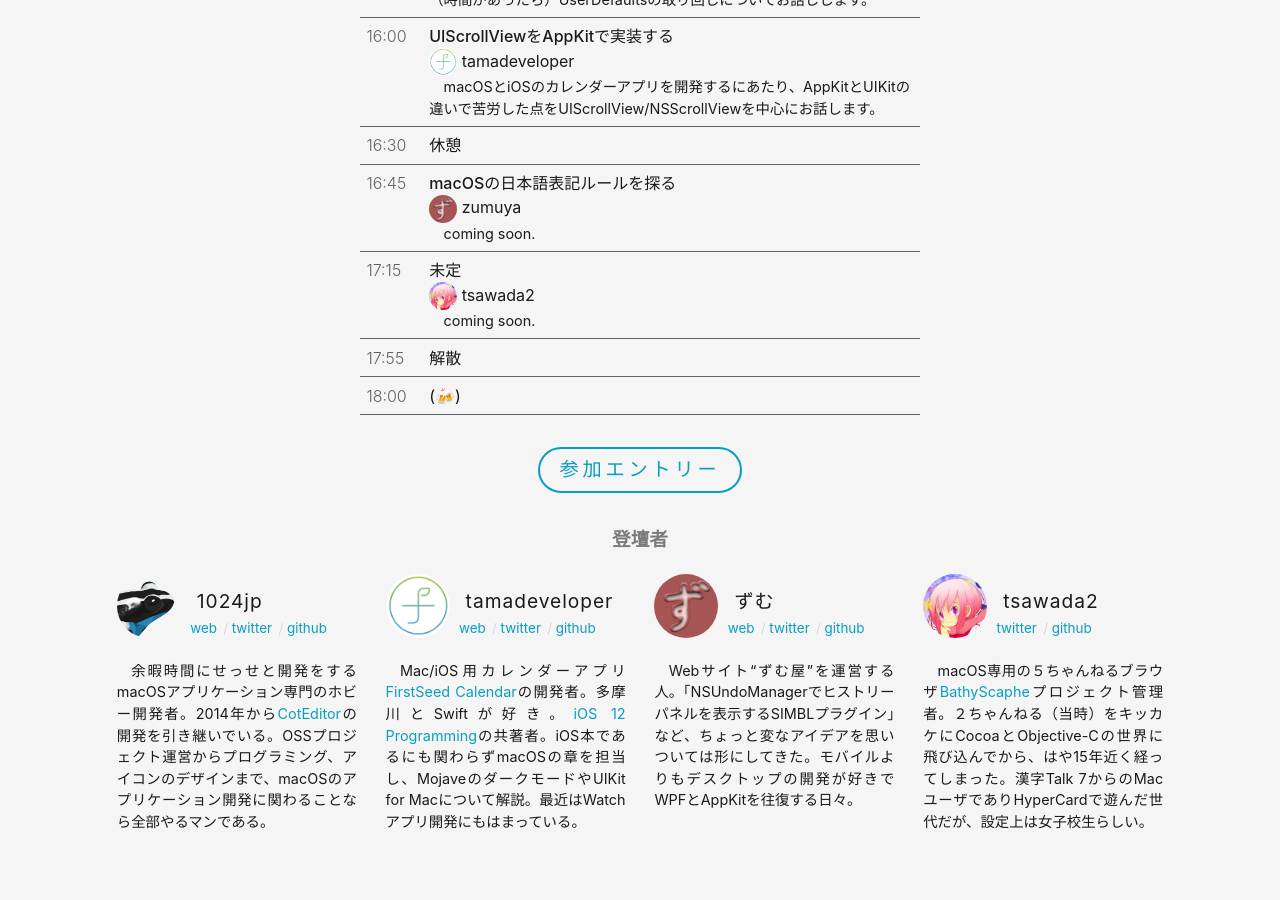
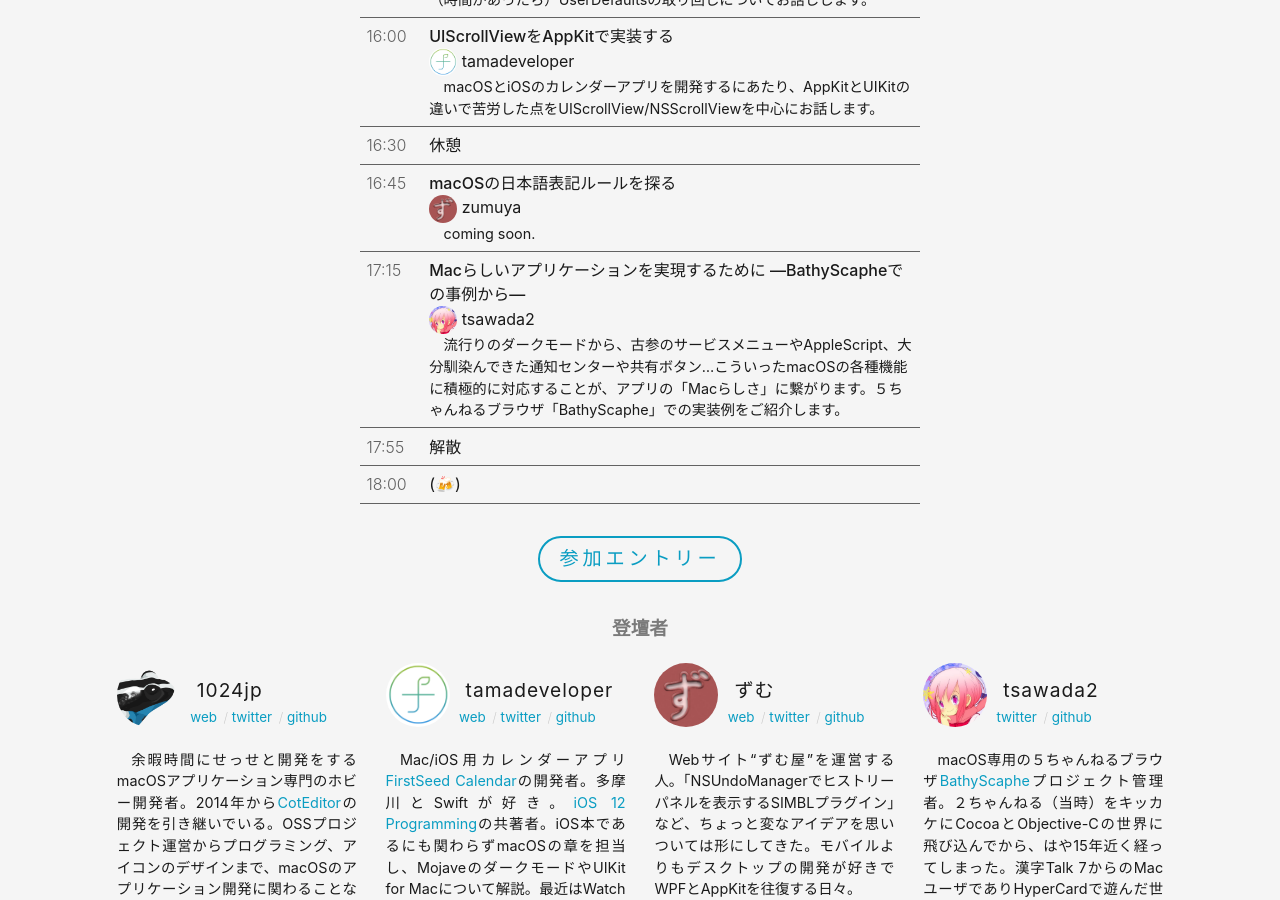
Before and after one commit to macOS-native/macos-native.github.io, a Jekyll site: the page built from index.md, in a window 1280 px wide and 900 px high, scrolled down 1000 px. Built offline with Jekyll 4.4.1, drawn with Linux system fonts in a browser that asks for light colours.

Commit message:
Update tsawada2's talk info

```diff
--- a/_data/events.yml
+++ b/_data/events.yml
@@ -37,12 +37,12 @@ symposium_02:
       description: |
         coming soon.
     - time: "17:15"
-      title: "未定"
+      title: "Macらしいアプリケーションを実現するために —BathyScapheでの事例から—"
       presenter:
         name: tsawada2
         avatar: tsawada2
       description: |
-        coming soon.
+        流行りのダークモードから、古参のサービスメニューやAppleScript、大分馴染んできた通知センターや共有ボタン…こういったmacOSの各種機能に積極的に対応することが、アプリの「Macらしさ」に繋がります。５ちゃんねるブラウザ「BathyScaphe」での実装例をご紹介します。
     - time: "17:55"
       title: "解散"
     - time: "18:00"
```
